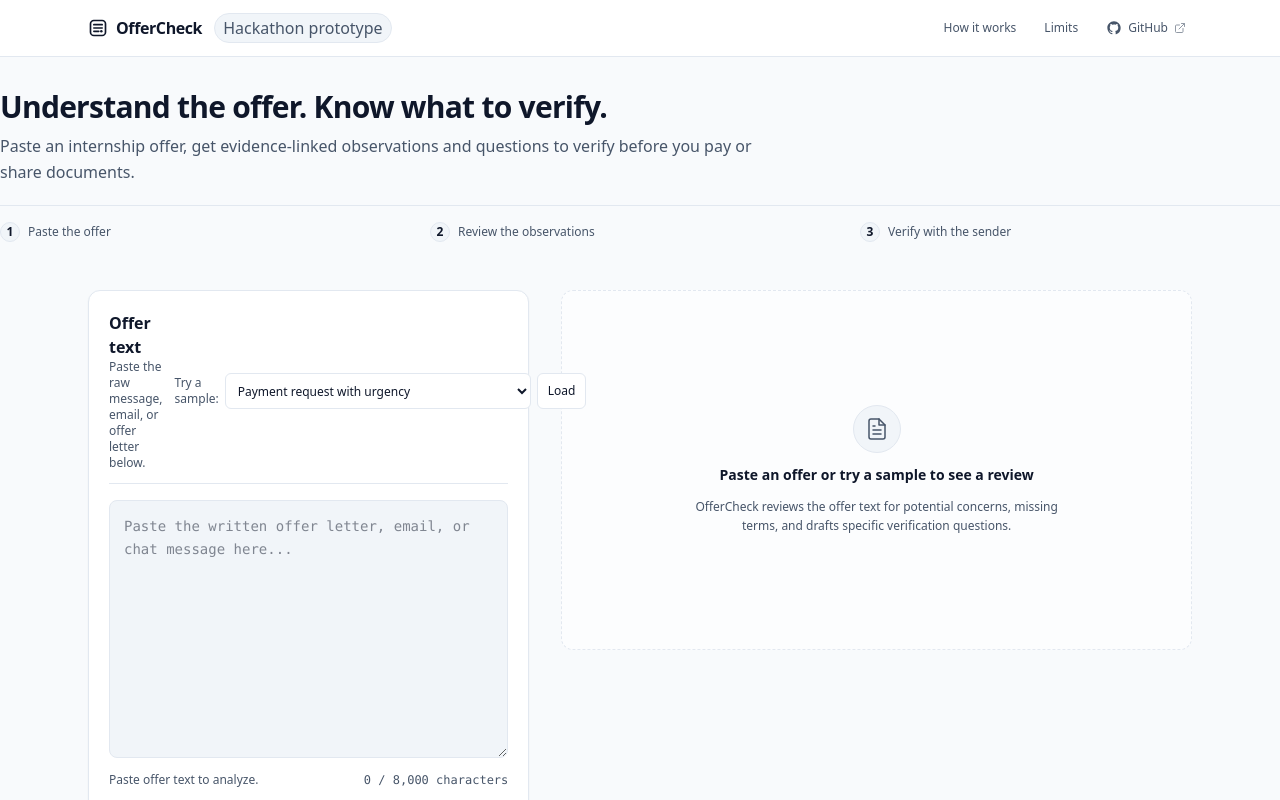
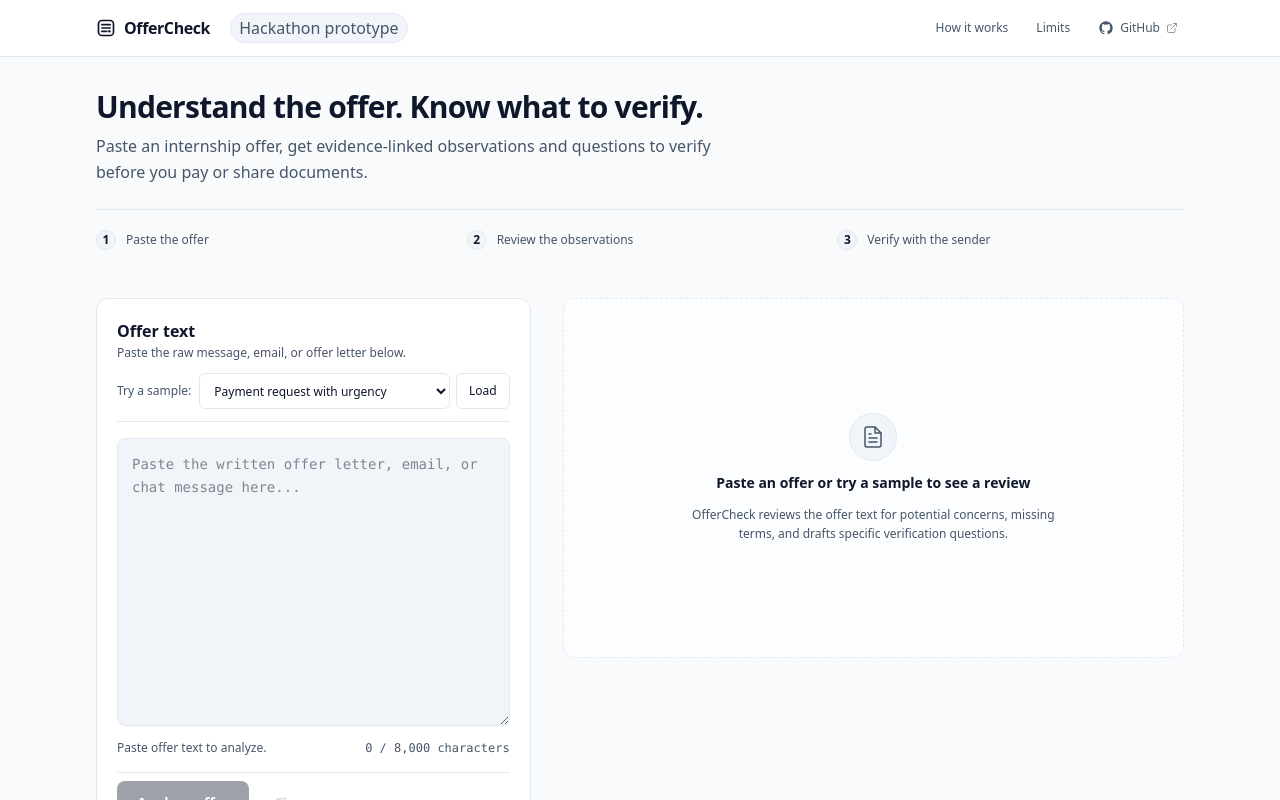
Before and after one commit to nilesh0199/OfferCheck-WisprFlow-Hackathon-2026, a Next.js app: page / in a window 1280 px wide. Shown: the top 800 px of the page. Built offline with nearby package versions, Linux system fonts and the light colour scheme.

Commit message:
fixed UI bugs

```diff
--- a/src/app/page.tsx
+++ b/src/app/page.tsx
@@ -2,6 +2,7 @@
 
 import { useState, useRef, useEffect } from "react";
 import { Header } from "@/components/Header";
+import { Container } from "@/components/Container";
 import { OfferInputForm } from "@/components/OfferInputForm";
 import { AnalysisResults } from "@/components/AnalysisResults";
 import { OutdatedBanner } from "@/components/OutdatedBanner";
@@ -193,7 +194,7 @@ export default function Home() {
     <div className="min-h-screen bg-[var(--bg)] text-[var(--text)] flex flex-col justify-between overflow-x-hidden transition-colors">
       <Header />
 
-      <main className="w-full max-w-[1152px] mx-auto px-4 sm:px-6 py-6 sm:py-8 space-y-8 flex-1">
+      <Container as="main" className="py-6 sm:py-8 space-y-8 flex-1">
         {/* Two-column workspace on screens >= 1024px; stacked below */}
         <div className="grid grid-cols-1 lg:grid-cols-12 gap-8 items-start">
           {/* Left Column: Sticky Input Card */}
@@ -302,11 +303,11 @@ export default function Home() {
         <div className="pt-4 border-t border-[var(--border)]">
           <AboutTool />
         </div>
-      </main>
+      </Container>
 
       {/* Footer */}
       <footer className="w-full border-t border-[var(--border)] bg-[var(--surface)] py-6 mt-12 transition-colors">
-        <div className="max-w-[1152px] mx-auto px-4 sm:px-6 flex flex-col sm:flex-row sm:items-center sm:justify-between gap-3 text-xs text-[var(--text-muted)]">
+        <Container className="flex flex-col sm:flex-row sm:items-center sm:justify-between gap-3 text-xs text-[var(--text-muted)]">
           <div className="space-y-1">
             <p>
               Reviews pasted text only. Cannot confirm that a sender is genuine.
@@ -321,7 +322,7 @@ export default function Home() {
               About this tool
             </a>
           </div>
-        </div>
+        </Container>
       </footer>
     </div>
   );
--- a/src/components/AboutTool.tsx
+++ b/src/components/AboutTool.tsx
@@ -8,7 +8,7 @@ export function AboutTool() {
       className="group rounded-xl border border-slate-200 bg-white p-5 shadow-xs dark:border-slate-800 dark:bg-slate-900 transition-colors"
     >
       <summary className="cursor-pointer font-semibold text-sm text-slate-900 dark:text-slate-100 flex items-center justify-between focus:outline-none focus-visible:ring-2 focus-visible:ring-slate-900 dark:focus-visible:ring-slate-400 rounded-md min-h-[44px] list-none select-none">
-        <span id="how-it-works">About this tool</span>
+        <span>About this tool</span>
         <ChevronDownIcon className="w-4 h-4 text-slate-500 transition-transform duration-150 group-open:rotate-180" />
       </summary>
 
--- /dev/null
+++ b/src/components/Container.tsx
@@ -0,0 +1,33 @@
+import React from "react";
+
+interface ContainerProps extends React.HTMLAttributes<HTMLDivElement> {
+  children: React.ReactNode;
+  className?: string;
+  as?: React.ElementType;
+}
+
+/**
+ * Shared layout container that standardizes horizontal gutters and maximum width
+ * across all top-level sections (navigation, hero, main workspace, footer).
+ *
+ * Gutters:
+ * - Mobile: 1rem (px-4)
+ * - Tablet / sm: 1.5rem (sm:px-6)
+ * - Desktop / lg+: 2rem (lg:px-8)
+ * Max width: 72rem / 1152px (max-w-6xl), horizontally centered (mx-auto).
+ */
+export function Container({
+  children,
+  className = "",
+  as: Component = "div",
+  ...props
+}: ContainerProps) {
+  return (
+    <Component
+      className={`w-full max-w-6xl mx-auto px-4 sm:px-6 lg:px-8 ${className}`}
+      {...props}
+    >
+      {children}
+    </Component>
+  );
+}
--- a/src/components/Header.tsx
+++ b/src/components/Header.tsx
@@ -1,6 +1,7 @@
 import React from "react";
 import { APP_NAME, TAGLINE } from "@/lib/config";
 import { LogoIcon, GitHubIcon, ExternalLinkIcon } from "./Icons";
+import { Container } from "./Container";
 
 export function Header() {
   return (
@@ -10,13 +11,13 @@ export function Header() {
         aria-label="Main navigation"
         className="sticky top-0 z-30 w-full border-b border-[var(--border)] bg-[var(--surface)]/95 backdrop-blur-md"
       >
-        <div className="max-w-[1152px] mx-auto px-4 sm:px-6 h-14 flex items-center justify-between">
+        <Container className="h-14 flex items-center justify-between">
           <div className="flex items-center gap-3">
             <a
               href="#"
-              className="flex items-center gap-2 font-bold text-base tracking-tight text-[var(--text)] focus:outline-none focus-visible:ring-2 focus-visible:ring-[var(--focus-ring)] rounded"
+              className="inline-flex items-center gap-2 font-bold text-base tracking-tight text-[var(--text)] py-1 px-2 -ml-2 rounded-lg outline-none hover:opacity-90 transition-opacity focus:outline-none focus-visible:ring-2 focus-visible:ring-[var(--focus-ring)] focus-visible:ring-offset-2 focus-visible:ring-offset-[var(--surface)]"
             >
-              <LogoIcon className="w-5 h-5 text-[var(--accent)]" />
+              <LogoIcon className="w-5 h-5 text-[var(--accent)] shrink-0" />
               <span>{APP_NAME}</span>
             </a>
             <span className="inline-flex items-center px-2 py-0.5 rounded-full text-2xs font-medium bg-[var(--surface-muted)] text-[var(--text-muted)] border border-[var(--border)]">
@@ -49,15 +50,16 @@ export function Header() {
               <ExternalLinkIcon className="w-3 h-3 opacity-60" />
             </a>
           </div>
-        </div>
+        </Container>
       </nav>
 
-      {/* Hero section */}
-      <header className="pt-6 sm:pt-8 pb-4 text-left">
+      {/* Hero and steps section wrapped in shared Container */}
+      <header className="w-full">
+        <Container className="pt-6 sm:pt-8 pb-4 text-left">
           <h1 className="text-2xl sm:text-3xl font-bold tracking-tight text-[var(--text)]">
             {TAGLINE}
           </h1>
-        <p className="mt-2 text-sm sm:text-base text-[var(--text-muted)] max-w-3xl leading-relaxed">
+          <p className="mt-2 text-sm sm:text-base text-[var(--text-muted)] max-w-[40rem] leading-relaxed">
             Paste an internship offer, get evidence-linked observations and
             questions to verify before you pay or share documents.
           </p>
@@ -65,27 +67,28 @@ export function Header() {
           {/* Three-step strip */}
           <div
             id="how-it-works"
-          className="mt-5 grid grid-cols-1 sm:grid-cols-3 gap-2.5 pt-4 border-t border-[var(--border)]"
+            className="mt-6 pt-5 border-t border-[var(--border)] grid grid-cols-1 sm:grid-cols-3 gap-3 sm:gap-6"
           >
-          <div className="flex items-center gap-2 text-xs font-medium text-[var(--text-muted)]">
+            <div className="flex items-center gap-2.5 text-xs font-medium text-[var(--text-muted)]">
               <span className="flex items-center justify-center w-5 h-5 rounded-full bg-[var(--surface-muted)] text-[var(--text)] font-semibold border border-[var(--border)] shrink-0">
                 1
               </span>
               <span>Paste the offer</span>
             </div>
-          <div className="flex items-center gap-2 text-xs font-medium text-[var(--text-muted)]">
+            <div className="flex items-center gap-2.5 text-xs font-medium text-[var(--text-muted)]">
               <span className="flex items-center justify-center w-5 h-5 rounded-full bg-[var(--surface-muted)] text-[var(--text)] font-semibold border border-[var(--border)] shrink-0">
                 2
               </span>
               <span>Review the observations</span>
             </div>
-          <div className="flex items-center gap-2 text-xs font-medium text-[var(--text-muted)]">
+            <div className="flex items-center gap-2.5 text-xs font-medium text-[var(--text-muted)]">
               <span className="flex items-center justify-center w-5 h-5 rounded-full bg-[var(--surface-muted)] text-[var(--text)] font-semibold border border-[var(--border)] shrink-0">
                 3
               </span>
               <span>Verify with the sender</span>
             </div>
           </div>
+        </Container>
       </header>
     </>
   );
--- a/src/components/OfferInputForm.tsx
+++ b/src/components/OfferInputForm.tsx
@@ -58,8 +58,8 @@ export function OfferInputForm({
       onSubmit={handleSubmit}
       className="rounded-xl border border-[var(--border)] bg-[var(--surface)] p-4 sm:p-5 shadow-xs space-y-4"
     >
-      {/* Header with Title and Sample Picker */}
-      <div className="flex flex-col sm:flex-row sm:items-center sm:justify-between gap-3 pb-3 border-b border-[var(--border)]">
+      {/* Header with Title and Sample Picker on its own row below */}
+      <div className="space-y-3 pb-3 border-b border-[var(--border)]">
         <div>
           <h2
             id="offer-text-heading"
@@ -67,7 +67,7 @@ export function OfferInputForm({
           >
             Offer text
           </h2>
-          <p className="text-xs text-[var(--text-muted)]">
+          <p className="text-xs text-[var(--text-muted)] mt-0.5">
             Paste the raw message, email, or offer letter below.
           </p>
         </div>
@@ -94,7 +94,7 @@ export function OfferInputForm({
           aria-describedby="char-count-meta privacy-callout"
           aria-invalid={isTooLong || isTooShort}
           placeholder="Paste the written offer letter, email, or chat message here..."
-          className={`w-full rounded-lg border p-3.5 text-xs sm:text-sm font-mono leading-relaxed transition-colors custom-scrollbar focus:outline-none focus-visible:ring-2 focus-visible:ring-[var(--focus-ring)] bg-[var(--surface-muted)] text-[var(--text)] ${
+          className={`w-full h-64 sm:h-72 min-h-[14rem] max-h-[22rem] resize-y rounded-lg border p-3.5 text-xs sm:text-sm font-mono leading-relaxed transition-colors custom-scrollbar overflow-y-auto focus:outline-none focus-visible:ring-2 focus-visible:ring-[var(--focus-ring)] bg-[var(--surface-muted)] text-[var(--text)] ${
             isLoading
               ? "opacity-60 cursor-not-allowed border-[var(--border)]"
               : isTooLong
--- a/src/components/SamplePicker.tsx
+++ b/src/components/SamplePicker.tsx
@@ -57,15 +57,15 @@ export function SamplePicker({
   };
 
   return (
-    <div className="flex flex-col gap-2">
-      <div className="flex flex-wrap items-center justify-between gap-2">
-        <div className="flex items-center gap-1.5 ml-auto">
-          <label
-            htmlFor="sample-select"
-            className="text-xs text-[var(--text-muted)]"
-          >
-            Try a sample:
-          </label>
+    <div className="space-y-2.5 w-full">
+      <div className="flex flex-wrap sm:flex-nowrap items-center gap-2 w-full">
+        <label
+          htmlFor="sample-select"
+          className="text-xs font-medium text-[var(--text-muted)] shrink-0"
+        >
+          Try a sample:
+        </label>
+        <div className="flex items-center gap-1.5 flex-1 min-w-0 w-full sm:w-auto">
           <select
             id="sample-select"
             value={selectedExampleId}
@@ -74,7 +74,7 @@ export function SamplePicker({
               setConfirmPending(false);
             }}
             disabled={disabled}
-            className="rounded-md border border-[var(--border)] bg-[var(--surface)] px-2 py-1 text-xs text-[var(--text)] focus:outline-none focus-visible:ring-2 focus-visible:ring-[var(--focus-ring)] min-h-[36px]"
+            className="flex-1 min-w-0 w-full rounded-md border border-[var(--border)] bg-[var(--surface)] px-2.5 py-1 text-xs text-[var(--text)] truncate focus:outline-none focus-visible:ring-2 focus-visible:ring-[var(--focus-ring)] min-h-[36px]"
           >
             {SYNTHETIC_EXAMPLES.map((ex) => (
               <option key={ex.id} value={ex.id}>
@@ -86,7 +86,7 @@ export function SamplePicker({
             type="button"
             onClick={handleLoadClick}
             disabled={disabled}
-            className="rounded-md border border-[var(--border)] bg-[var(--surface)] px-2.5 py-1 text-xs font-medium text-[var(--text)] hover:bg-[var(--surface-muted)] active:bg-[var(--surface-muted)] focus:outline-none focus-visible:ring-2 focus-visible:ring-[var(--focus-ring)] disabled:opacity-50 min-h-[36px]"
+            className="rounded-md border border-[var(--border)] bg-[var(--surface)] px-3 py-1 text-xs font-medium text-[var(--text)] hover:bg-[var(--surface-muted)] active:bg-[var(--surface-muted)] focus:outline-none focus-visible:ring-2 focus-visible:ring-[var(--focus-ring)] disabled:opacity-50 min-h-[36px] shrink-0"
           >
             Load
           </button>
@@ -95,7 +95,7 @@ export function SamplePicker({
 
       {/* Synthetic offer badge */}
       {isSyntheticBadgeVisible && (
-        <div className="flex justify-end">
+        <div className="flex justify-start">
           <span className="inline-flex items-center gap-1.5 rounded-full bg-[var(--surface-muted)] px-2.5 py-0.5 text-2xs font-medium text-[var(--text-muted)] border border-[var(--border)]">
             <span
               className="h-1.5 w-1.5 rounded-full bg-[var(--text-muted)] opacity-60"
@@ -110,7 +110,7 @@ export function SamplePicker({
       {confirmPending && (
         <div
           role="alert"
-          className="flex flex-wrap items-center justify-between gap-2 rounded-md border border-[var(--border)] bg-[var(--surface-muted)] p-2 text-xs text-[var(--text)]"
+          className="flex flex-wrap items-center justify-between gap-2 rounded-md border border-[var(--border)] bg-[var(--surface-muted)] p-2.5 text-xs text-[var(--text)]"
         >
           <span className="font-medium">Replace your text?</span>
           <div className="flex items-center gap-1.5">
```
Also changed, not shown: src/components/OfficialResourcesSection.tsx (+4 -4 lines), 1 other file (tests, documents, lock files or other folders). Lines whose indentation alone changed are shown as unchanged.
